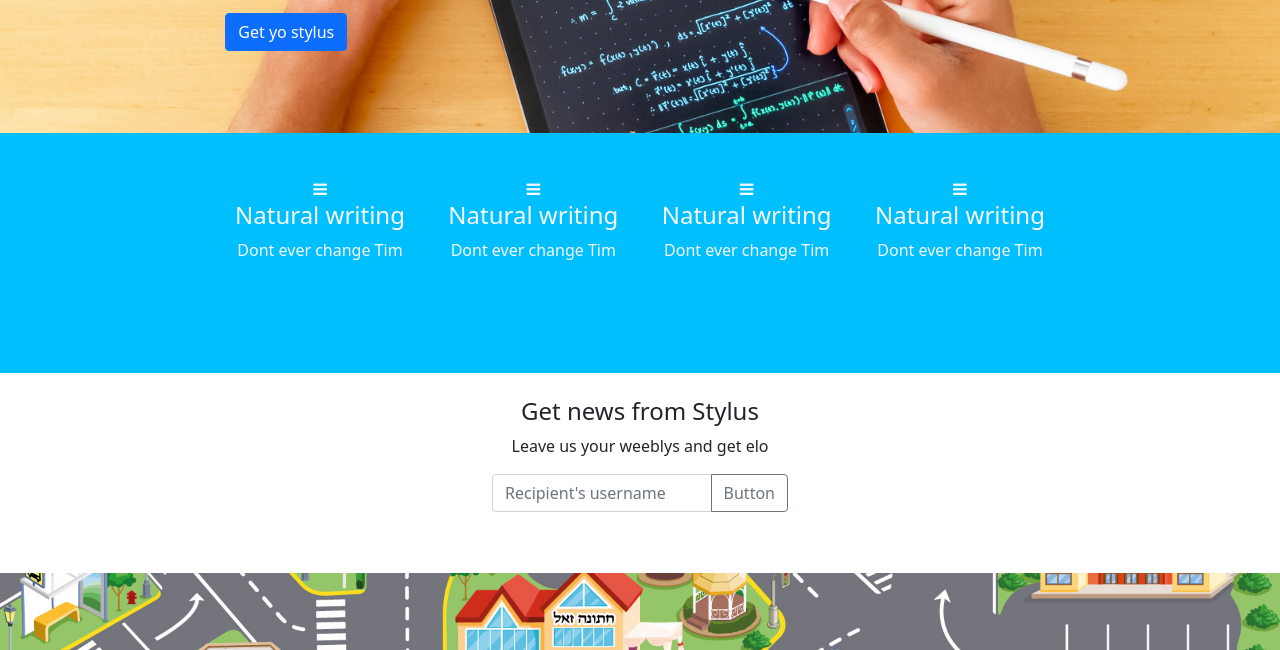
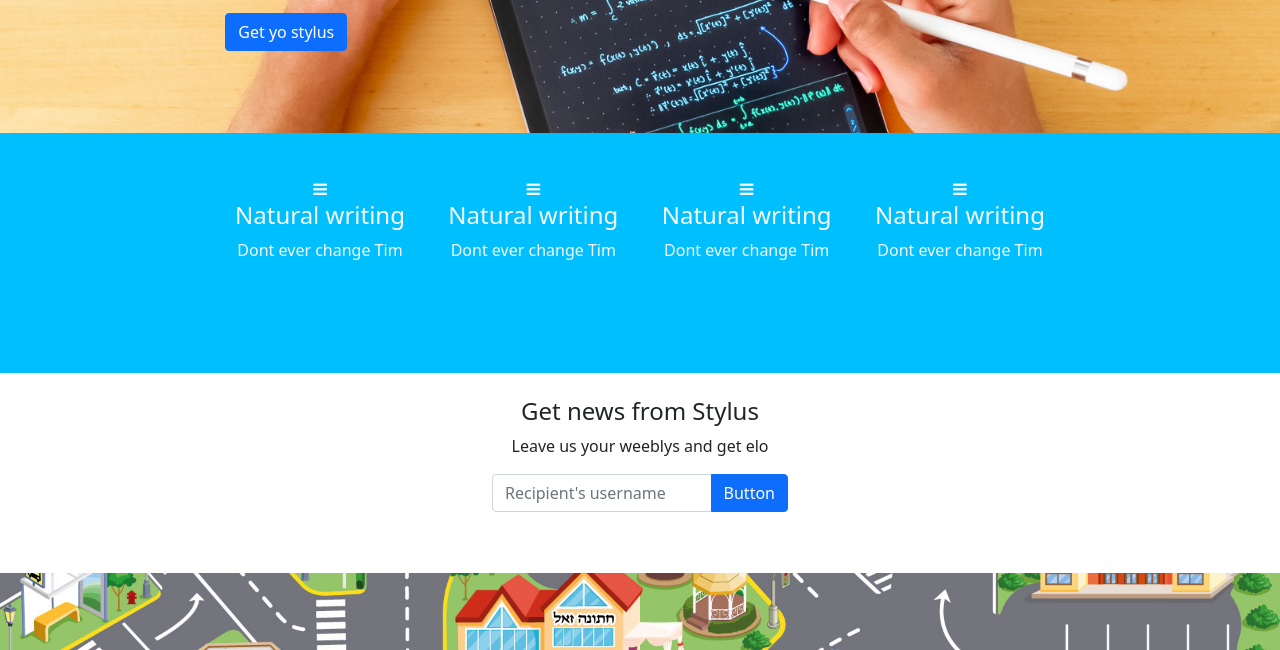
Before and after one commit to ElvisKurtovic/sitecloningfun, a plain HTML site: page index.html in a window 1280 px wide. Shown: the part 107-757 px from the top of the page. Drawn offline with nearby package versions, Linux system fonts and the light colour scheme.

Commit message:
changed second button color to primary

```diff
--- a/index.html
+++ b/index.html
@@ -22,7 +22,7 @@
         <div class="row justify-content-center thirdbg">
             <div class="col-3 text-center mt-4"> <h4>Get news from Stylus</h4> <p>Leave us your weeblys and get elo</p> <div class="input-group mb-3">
                 <input type="text" class="form-control" placeholder="Recipient's username" aria-label="Recipient's username" aria-describedby="button-addon2">
-                <button class="btn btn-outline-secondary" type="button" id="button-addon2">Button</button>
+                <button class="btn btn-primary" type="button" id="button-addon2">Button</button>
               </div></div>
         </div>
         <div class="row fourfbg">
```
